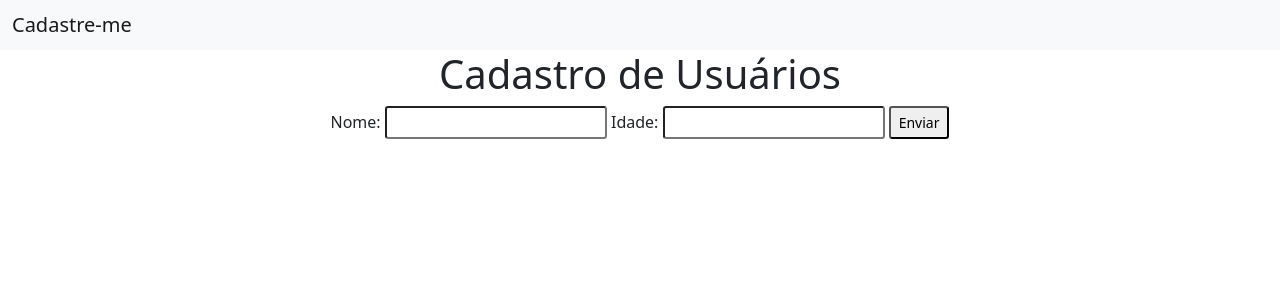
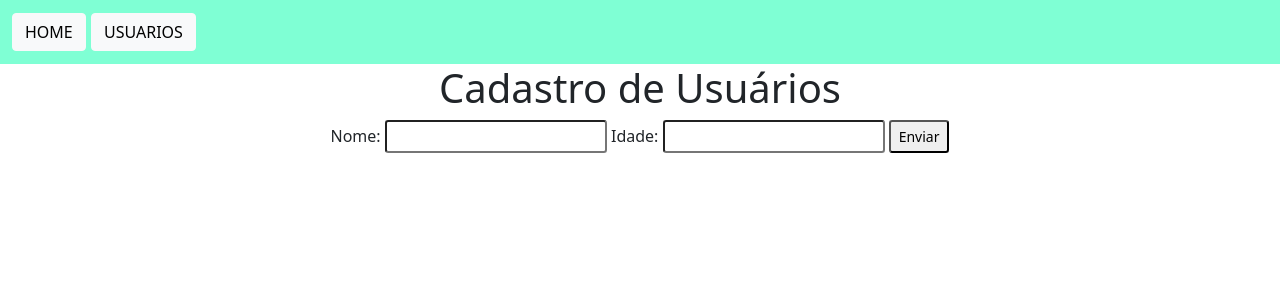
Before and after one commit to programando-com-edu/NewUsersDjango, a Django app: page / in a window 1280 px wide. Shown: the top 300 px of the page. Run offline with Django 4.2, Linux system fonts and the light colour scheme.

Commit message:
Alterações no template

```diff
--- /dev/null
+++ b/app_cad_usuarios/templates/usuarios/base.html
@@ -0,0 +1,31 @@
+<!doctype html>
+<html lang="en">
+    <head>
+        <!-- Required meta tags -->
+        <meta charset="utf-8">
+        <meta name="viewport" content="width=device-width, initial-scale=1">
+
+        <!-- Bootstrap CSS -->
+        <link href="https://cdn.jsdelivr.net/npm/bootstrap@5.0.2/dist/css/bootstrap.min.css" rel="stylesheet" integrity="sha384-EVSTQN3/azprG1Anm3QDgpJLIm9Nao0Yz1ztcQTwFspd3yD65VohhpuuCOmLASjC" crossorigin="anonymous">
+
+        <title>Cadastre-me</title>
+    </head>
+    <body>
+        <nav style="background-color: aquamarine !important;" class="navbar navbar-light bg-light">
+            <div class="container-fluid">
+                <span class="navbar-brand mb-0 h1">
+                    <a href="{% url 'home' %}" style="text-decoration: none; color: black;"><button type="button" class="btn btn-light">HOME</button></a>
+                    <a href="{% url 'usuarios' %}" style="text-decoration: none; color: black;"><button type="button" class="btn btn-light">USUARIOS</button></a>
+                </span>
+
+            </div>
+        </nav>
+
+        {% block conteudo %}
+        {% endblock %}
+        <script src="https://cdn.jsdelivr.net/npm/bootstrap@5.0.2/dist/js/bootstrap.bundle.min.js" integrity="sha384-MrcW6ZMFYlzcLA8Nl+NtUVF0sA7MsXsP1UyJoMp4YLEuNSfAP+JcXn/tWtIaxVXM" crossorigin="anonymous"></script>
+
+
+    </body>
+
+</html>
--- a/app_cad_usuarios/templates/usuarios/home.html
+++ b/app_cad_usuarios/templates/usuarios/home.html
@@ -1,21 +1,5 @@
-<!doctype html>
-<html lang="en">
-  <head>
-    <!-- Required meta tags -->
-    <meta charset="utf-8">
-    <meta name="viewport" content="width=device-width, initial-scale=1">
-
-    <!-- Bootstrap CSS -->
-    <link href="https://cdn.jsdelivr.net/npm/bootstrap@5.0.2/dist/css/bootstrap.min.css" rel="stylesheet" integrity="sha384-EVSTQN3/azprG1Anm3QDgpJLIm9Nao0Yz1ztcQTwFspd3yD65VohhpuuCOmLASjC" crossorigin="anonymous">
-
-    <title>Cadastre-me</title>
-  </head>
-  <body>
-    <nav style="background-color: aquamarine;" class="navbar navbar-light bg-light">
-        <div class="container-fluid">
-          <span class="navbar-brand mb-0 h1">Cadastre-me</span>
-        </div>
-    </nav>
+{% extends 'usuarios/base.html' %}
+{% block conteudo%}
 <form action="{% url 'usuarios'%}" method="post">
   {% csrf_token %}
   <div style='text-align: center;' class="container">
@@ -25,11 +9,4 @@
       <button class="form-control-sm">Enviar</button>
   </div>
 </form>
-
-
-    <script src="https://cdn.jsdelivr.net/npm/bootstrap@5.0.2/dist/js/bootstrap.bundle.min.js" integrity="sha384-MrcW6ZMFYlzcLA8Nl+NtUVF0sA7MsXsP1UyJoMp4YLEuNSfAP+JcXn/tWtIaxVXM" crossorigin="anonymous"></script>
-
-
-  </body>
-
-</html>
+{% endblock %}
```
Also changed, not shown: app_cad_usuarios/templates/usuarios/usuarios.html (+8 -4 lines), app_cad_usuarios/views.py (line endings or trailing spaces), db.sqlite3. Lines whose indentation alone changed are shown as unchanged.
